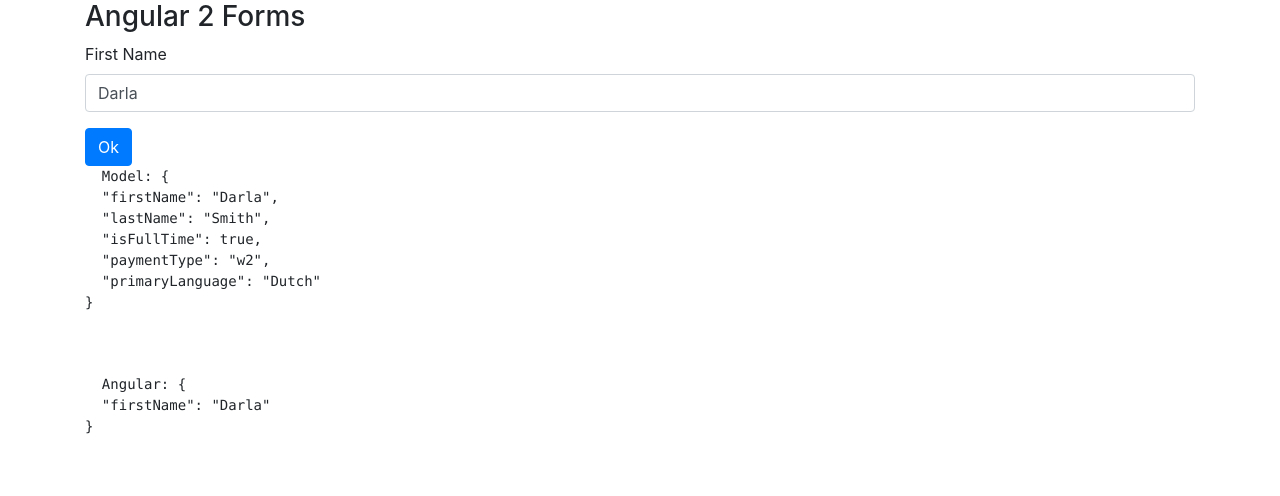
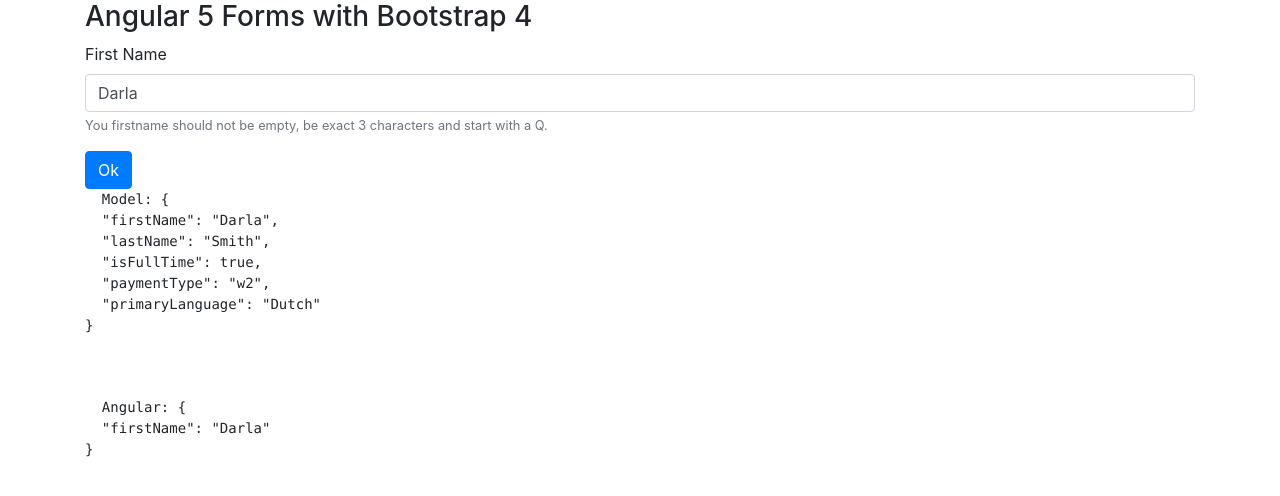
Before and after one commit to rkristelijn/ng-forms, an Angular app: page /home in a window 1280 px wide. Shown: the top 496 px of the page. Built offline with nearby package versions, Linux system fonts and the light colour scheme.

Commit message:
validations on text field

```diff
--- a/src/app/home/home.component.html
+++ b/src/app/home/home.component.html
@@ -1,19 +1,27 @@
 <div class="container">
-  <h3>Angular 2 Forms</h3>
+  <h3>Angular 5 Forms with Bootstrap 4</h3>
 
   <form #form="ngForm" novalidate>
 
     <div class="form-group">
-      <label for="firstNameId">First Name</label>
-      <input #firstName="ngModel" id="firstNameId" type="text" class="form-control" required name="firstName"
+      <label class="control-label" for="firstNameId">First Name</label>
+      <input #firstName="ngModel" maxlength="3" minlength="3" pattern="^Q.*" id="firstNameId" type="text" class="form-control"
+      required name="firstName"
+      aria-describedby="firstNameHelpBlock"
       [ngModel]="model.firstName"
       (ngModelChange)="ToUpperCase('firstName', $event)">
+      <small id="firstNameHelpBlock" class="form-text text-muted">
+          You firstname should not be empty, be exact 3 characters and start with a Q.
+        </small>
+    </div>
+    <!--
+      for HTML5 validations: https://developer.mozilla.org/en-US/docs/Web/Guide/HTML/HTML5/Constraint_validation
+      for regex patters: http://html5pattern.com/
+
+    <div *ngIf="firstName.invalid && firstName.touched" class="alert alert-danger">
+        You firstname should not be empty, be exact 3 characters and start with a Q.
     </div>
 
-    <div *ngIf="firstName.invalid && firstName.touched" class="alert alert-danger">
-      First Name is required.
-    </div>
-<!--
     <div class="form-group">
       <label for="lastNameId">Last Name</label>
       <input id="lastNameId" type="text" class="form-control" required name="lastName"
```
